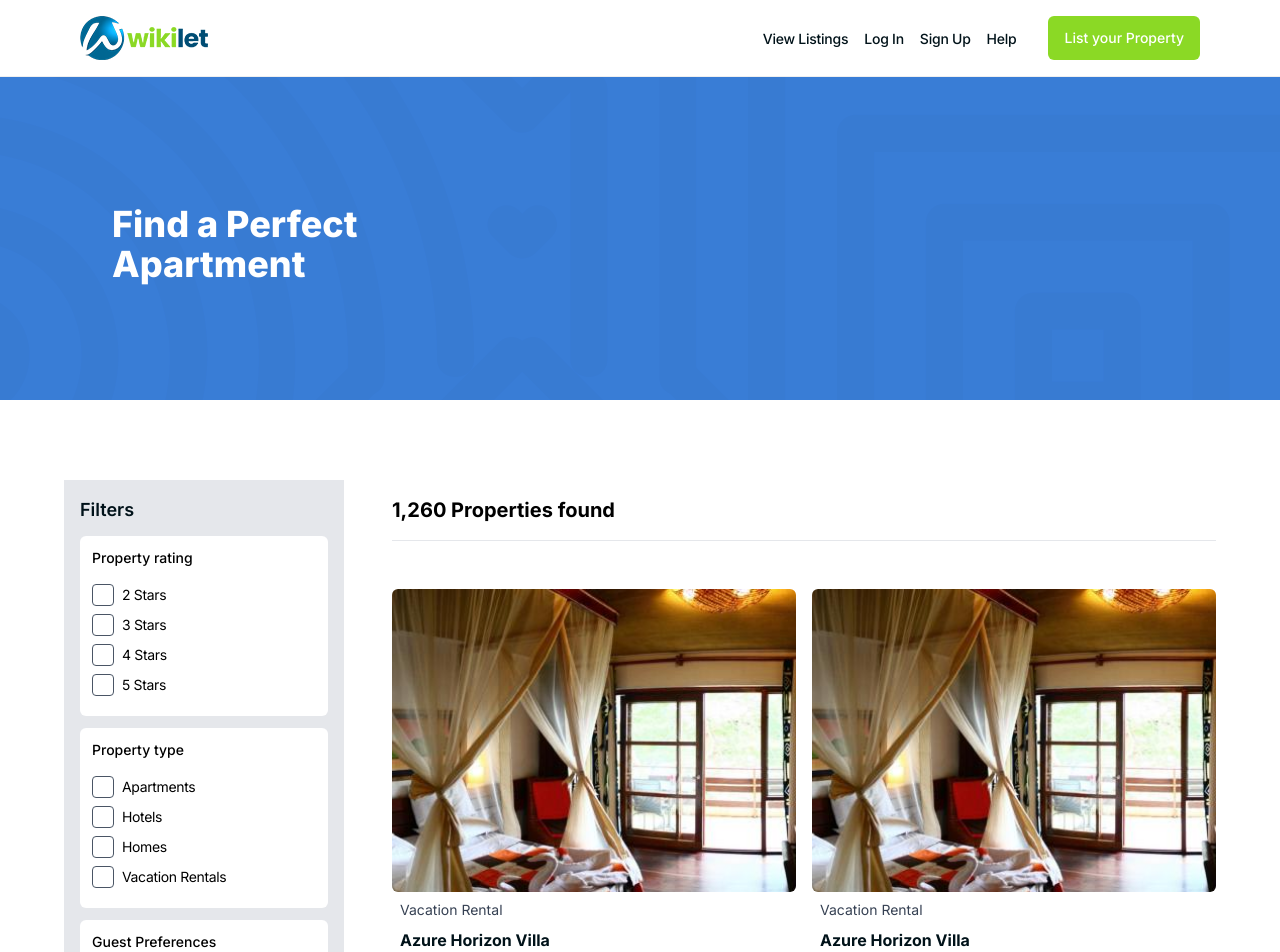
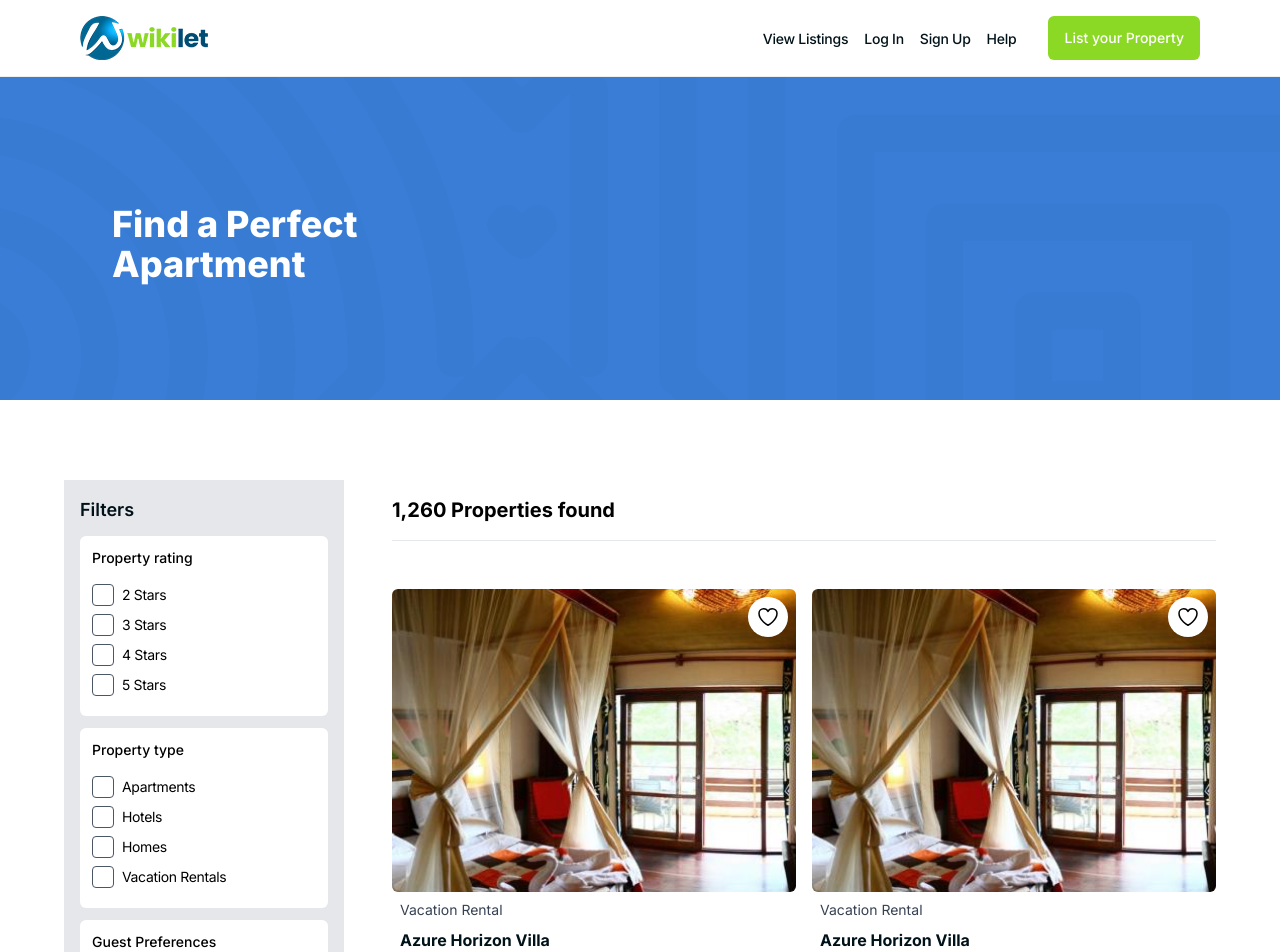
Before and after one commit to jubril-a/wikilet, a Next.js app: page /listings in a window 1280 px wide. Shown: the top 952 px of the page. Built offline with nearby package versions, Linux system fonts and the light colour scheme.

Commit message:
add bg to auth pages

```diff
--- a/src/app/(auth)/components/GoogleAuth.tsx
+++ b/src/app/(auth)/components/GoogleAuth.tsx
@@ -2,9 +2,15 @@ import Image from "next/image"
 
 export default function GoogleAuth() {
     return (
-        <button className="flex items-center justify-center gap-4 cursor-pointer px-2 rounded-md border border-gray-400 hover:border-primary-2 focus:border-gray-300 focus:outline-0 h-11 w-full">
-            <Image src="/images/google.png" width={20} height={20} alt="" />
-            <span>Continue with Google</span>
-        </button>
+        <>
+            <div className="grid place-items-center my-5">
+                <div className="border-t border-t-gray-200 w-full col-start-1 row-start-1"></div>
+                <p className="text-center text-sm text-gray-400 bg-white px-4 col-start-1 row-start-1">or</p>
+            </div>
+            <button className="flex items-center justify-center gap-4 cursor-pointer px-2 rounded-md border border-gray-400 hover:border-primary-2 hover:bg-primary-2 focus:border-gray-300 focus:outline-0 h-11 w-full">
+                <Image src="/images/google.png" width={20} height={20} alt="" />
+                <span>Continue with Google</span>
+            </button>
+            </>
     )
 }
--- a/src/app/(auth)/login/page.tsx
+++ b/src/app/(auth)/login/page.tsx
@@ -25,7 +25,7 @@ export default function Login() {
         </form>
         {!emailLogin &&
         <div className="mb-4">
-          <button onClick={() => {activateEmailLogin(!emailLogin)}} className="cursor-pointer mb-6 px-2 rounded-md text-white bg-primary-1 hover:bg-primary-2 hover:text-primary-1 focus:border focus:border-gray-300 focus:outline-0 h-11 w-full">Continue with Email</button>
+          <button onClick={() => {activateEmailLogin(!emailLogin)}} className="cursor-pointer px-2 rounded-md text-white bg-primary-1 hover:bg-primary-2 hover:text-primary-1 focus:border focus:border-gray-300 focus:outline-0 h-11 w-full">Continue with Email</button>
           <GoogleAuth />
         </div>}
         <a href="/signup" className="block group text-gray-700 text-[14px]">Don&apos;t have an account? <span className="text-primary-1 group-hover:text-primary-2" >Sign up instead</span></a>
--- a/src/app/(auth)/signup/page.tsx
+++ b/src/app/(auth)/signup/page.tsx
@@ -28,7 +28,7 @@ export default function Signup() {
         {!emailSignup &&
         <div className="mb-4">
 
-          <button onClick={() => {activateEmailSignup(!emailSignup)}} className="cursor-pointer mb-6 px-2 rounded-md text-white bg-primary-1 hover:bg-primary-2 hover:text-primary-1 focus:border focus:border-gray-300 focus:outline-0 h-11 w-full">Continue with Email</button>
+          <button onClick={() => {activateEmailSignup(!emailSignup)}} className="cursor-pointer px-2 rounded-md text-white bg-primary-1 hover:bg-primary-2 hover:text-primary-1 focus:border focus:border-gray-300 focus:outline-0 h-11 w-full">Continue with Email</button>
           <GoogleAuth />
 
         </div>}
--- a/src/components/DetailedProductCard.tsx
+++ b/src/components/DetailedProductCard.tsx
@@ -1,9 +1,21 @@
+'use client'
+
 import Image from "next/image";
+import { HeartIcon as HeartIconOutline } from "@heroicons/react/24/outline";
+import { HeartIcon } from "@heroicons/react/20/solid";
+import { useState } from "react";
 
 export default function DetailedProductCard() {
+
+    const [isSaved, SetIsSaved] = useState(false)
+
     return (
+        <div className="relative">
+            <span onClick={() => {SetIsSaved(!isSaved)}} className="absolute z-5 top-2 right-2 p-2 rounded-full cursor-pointer bg-white">
+                {isSaved ? <HeartIcon className="size-6 text-red-600" /> : <HeartIconOutline className="size-6" />}
+            </span>
             <a href="#" className="group mb-2">
-            <div className="aspect-4/3 overflow-hidden rounded-md">
+                <div className="relative aspect-4/3 overflow-hidden rounded-md">
                     <Image className="w-full object-cover object-center" src="/images/product.jpg" width={280} height={280} alt="" />
                 </div>
                 <div className="p-2">
@@ -18,5 +30,6 @@ export default function DetailedProductCard() {
                     <p className="text-gray-500 text-sm"><span className="text-gray-800 font-black text-lg">₦45,000</span>/night</p>
                 </div>
             </a>
+        </div>
     )
 }
--- a/src/components/HalfBox.tsx
+++ b/src/components/HalfBox.tsx
@@ -6,7 +6,7 @@ export default function HalfBox({children}: {children: React.ReactNode}) {
             <div className="grid place-items-center">
                 {children}
             </div>
-            <div className="bg-primary-1 min-[820px]:-order-1"></div>
+            <div className="bg-[url('/images/lagos3.png')] bg-cover bg-center min-[820px]:-order-1"></div>
         </section>
     )
 }
```
Lines whose indentation alone changed are shown as unchanged.
